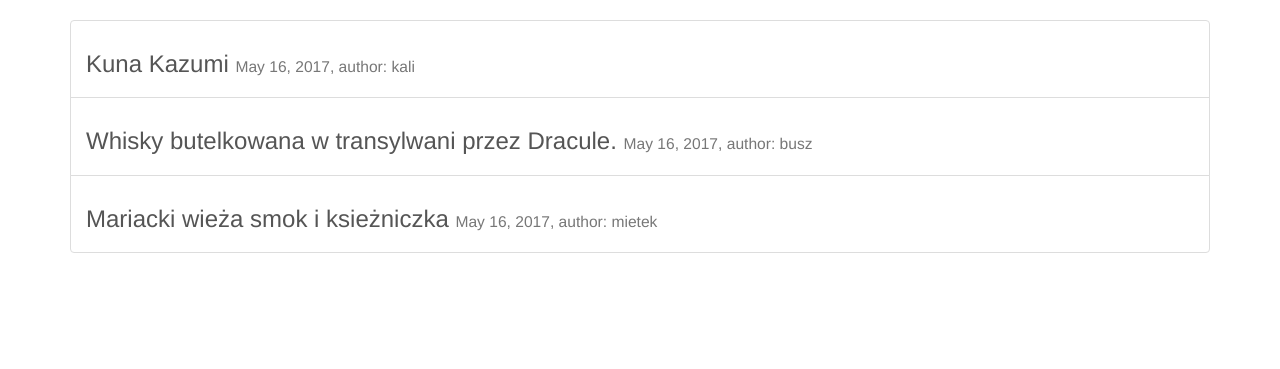
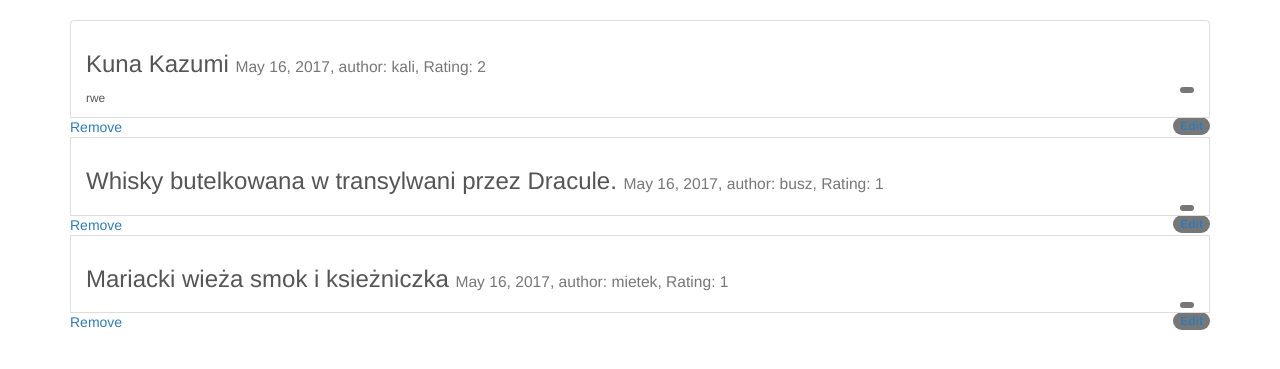
Before and after one commit to maro512/www, a Django app: page /favorite/ in a window 1280 px wide. Shown: the part 52-421 px from the top of the page. Run offline with Django 3.2, Linux system fonts and the light colour scheme; a user stored in the database is signed in; data comes from the database, SQL or seed files in the repository; both versions use the stored data as it was after the commit; some libraries are stand-ins or nearby versions.

Commit message:
forms itp

```diff
--- a/newspaper/models.py
+++ b/newspaper/models.py
@@ -26,7 +26,14 @@ class Comment(models.Model):
 
 
 class Favorite(models.Model):
+    CHOICES = (
+        (1, '1'),
+        (2, '2'),
+        (3, '3'),
+        (4, '4'),
+        (5, '5'),
+    )
     user = models.ForeignKey('auth.User', related_name='favorite')
     article = models.ForeignKey('Article', related_name='favorite')
     comment = models.TextField(default="")
-    rating = models.IntegerField(choices=((1, 1), (2, 2), (3, 3), (4, 4), (5, 5),), default="1")
+    rating = models.IntegerField(choices=CHOICES, default=1)
--- a/newspaper/templates/newspaper/favorite_list.html
+++ b/newspaper/templates/newspaper/favorite_list.html
@@ -3,7 +3,15 @@
 {% block content %}
     {% for favorite in favorites %}
         <a href="{% url 'article_detail' pk=favorite.article.pk %}" class="list-group-item">
-            <h3>{{ favorite.article }} <small>  {{ favorite.article.date }},   author: {{ favorite.article.author }}</small></h3>
+            <h3>{{ favorite.article }} <small>  {{ favorite.article.date }},   author: {{ favorite.article.author }},
+                Rating: {{ favorite.rating }}</small></h3>
+        <small>{{ favorite.comment }}</small>
+        <span class="badge pull-right">
+            <a href="{% url 'favorite_remove' pk=favorite.pk %}">Remove</a>
+        </span>
+        <span class="badge pull-right">
+            <a href="{% url 'favorite_edit' pk=favorite.pk %}">Edit</a>
+        </span>
         </a>
     {% endfor %}
 {% endblock %}
--- a/newspaper/urls.py
+++ b/newspaper/urls.py
@@ -11,8 +11,8 @@ urlpatterns = [
     url(r'^drafts/$', views.not_published_list, name='not_published_list'),
     url(r'^users/$', views.user_list, name='user_list'),
     url(r'^favorite/$', views.favorite_list, name='favorite_list'),
-    url(r'^favorite/new/$', views.favorite_add, name='favorite_add'),
-    # url(r'^event/(?P<pk>[0-9]+)/edit/$', views.event_edit, name='event_edit'),
+    #url(r'^favorite/new/$', views.favorite_add, name='favorite_add'),
+    url(r'^favorite/(?P<pk>[0-9]+)/edit/$', views.favorite_edit, name='favorite_edit'),
     url(r'^favorite/(?P<pk>[0-9]+)/remove/$', views.favorite_remove, name='favorite_remove'),
     url(r'^my_article/$', views.my_article, name='my_article'),
     url(r'^article/(?P<pk>[0-9]+)/publish/$', views.article_publish, name='article_publish'),
--- a/newspaper/views.py
+++ b/newspaper/views.py
@@ -142,18 +142,6 @@ def user_list(request):
 
 
 @login_required
-def favorite_add(request, article):
-    if request.method == "POST":
-        form = FavoriteForm(request.POST)
-        if form.is_valid():
-            form.save()
-            return redirect('article_detail', pk=article.pk)
-    else:
-        form = FavoriteForm()
-    return redirect('article_detail', pk=article.pk)
-
-
-@login_required
 def favorite_remove(request, pk):  # post
     favorite = get_object_or_404(Favorite, pk=pk)
     favorite.delete()
@@ -164,3 +152,21 @@ def favorite_remove(request, pk):  # post
 def favorite_list(request):
     favorites = Favorite.objects.filter(user=request.user)
     return render(request, 'newspaper/favorite_list.html', {'favorites': favorites})
+
+
+def favorite_edit(request, pk):
+    if not request.user.is_authenticated:
+        return render(request, 'errors/401.html', status=401)
+    favorite = get_object_or_404(Favorite, pk=pk)
+    if not request.user.is_staff and not request.user == favorite.user:
+        return render(request, 'errors/403.html', status=403)
+    if request.method == "POST":
+        form = FavoriteForm(request.POST)
+        if form.is_valid():
+            favorite.comment = form.cleaned_data['comment']
+            favorite.rating = form.cleaned_data['rating']
+            favorite.save()
+            return redirect('favorite_list')
+    else:
+        form = FavoriteForm()
+    return render(request, 'newspaper/favorite_edit.html', {'form': form})
```
Also changed, not shown: newspaper/forms.py (+9 -3 lines), newspaper/templates/newspaper/favorite_edit.html (added, +8 -0 lines), db.sqlite3.
